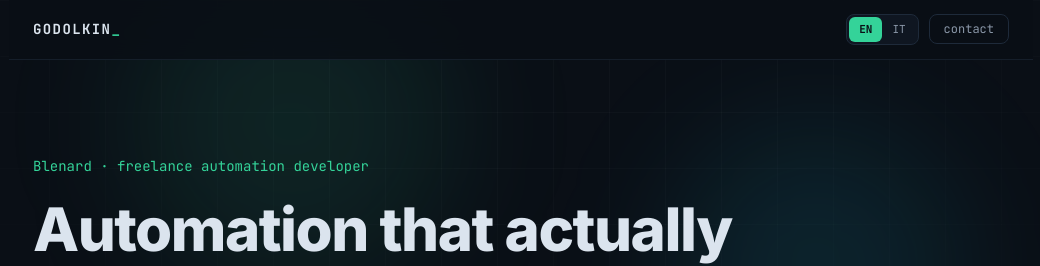
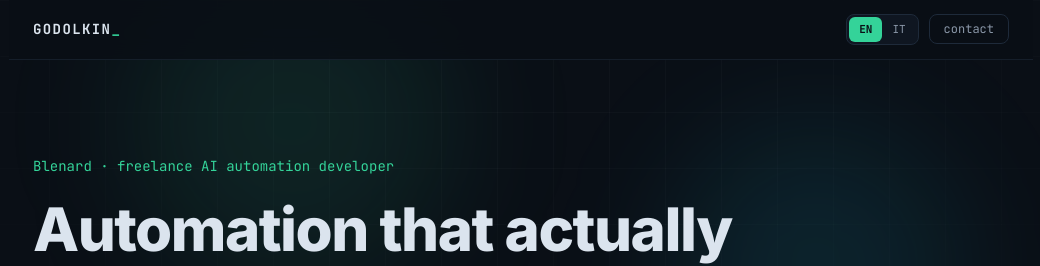
Before and after one commit to godolkin0/godolkin-portfolio, a React (Vite) app: page / in a window 1280 px wide. Shown: the top 266 px of the page, without its empty margins (119-1159 px from the left). Built offline with nearby package versions, Linux system fonts and the light colour scheme.

Commit message:
Add AI to the hero positioning

```diff
--- a/src/i18n.jsx
+++ b/src/i18n.jsx
@@ -10,7 +10,7 @@ const STRINGS = {
     common: { processing: "processing…" },
     nav: { contact: "contact" },
     hero: {
-      kicker: "Blenard · freelance automation developer",
+      kicker: "Blenard · freelance AI automation developer",
       titleA: "Automation that actually ships.",
       titleB: "See it work before you hire me.",
       sub: "I design and ship automations for lead handling, reporting, and decision pipelines. The three below are real, running in your browser right now. Press run.",
@@ -155,7 +155,7 @@ const STRINGS = {
     common: { processing: "elaborazione…" },
     nav: { contact: "contatti" },
     hero: {
-      kicker: "Blenard · sviluppatore di automazioni freelance",
+      kicker: "Blenard · sviluppatore di automazioni AI freelance",
       titleA: "Automazione che va davvero in produzione.",
       titleB: "Vedila funzionare prima di assumermi.",
       sub: "Progetto e consegno automazioni per gestione lead, reportistica e pipeline decisionali. Le tre qui sotto sono reali e girano nel tuo browser in questo momento. Premi run.",
```
